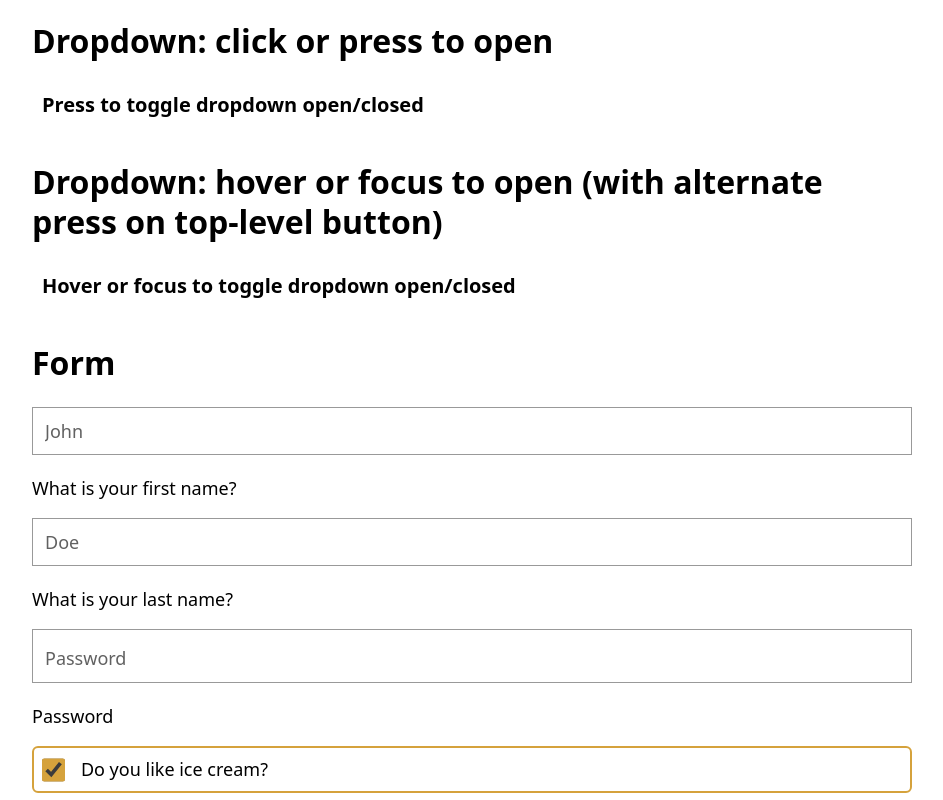
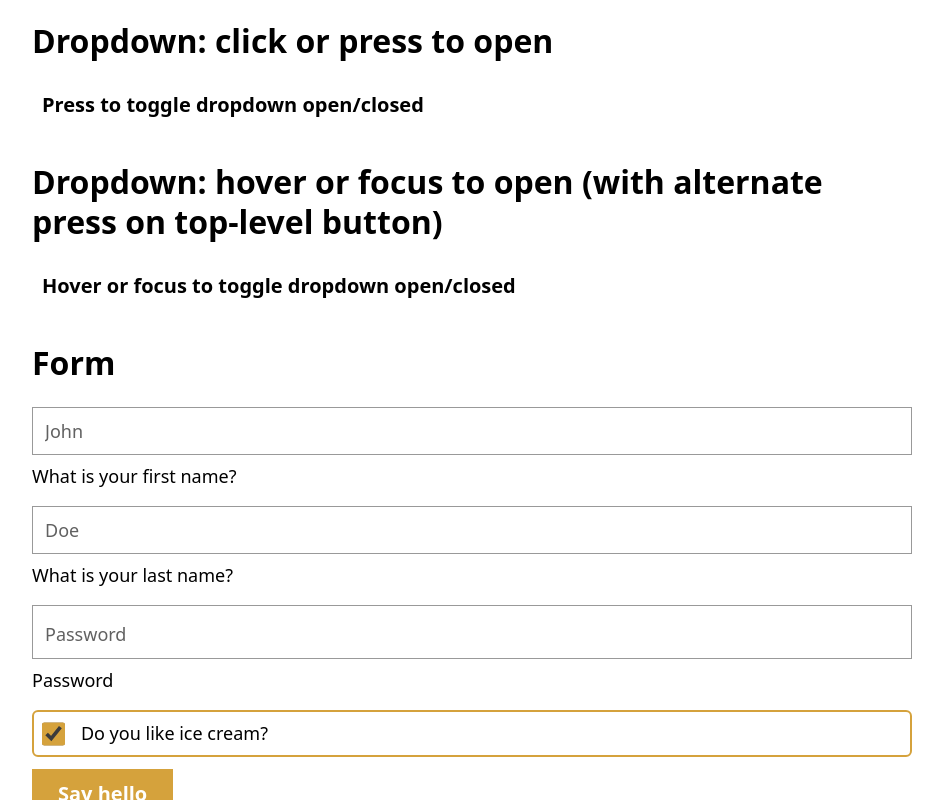
Before and after one commit to Police-Data-Accessibility-Project/design-system, a Vue app: page / in a window 1280 px wide. Shown: the part 3050-3850 px from the top of the page, without its empty margins (168-1111 px from the left). Built offline with nearby package versions, Linux system fonts and the light colour scheme.

Commit message:
fix: preserve form input values on custom form validation (#91)
resolves #58

```diff
--- a/src/components/Form/PdapForm.vue
+++ b/src/components/Form/PdapForm.vue
@@ -1,11 +1,5 @@
 <template>
-	<form
-		:id="id"
-		:name="name"
-		class="pdap-form"
-		@change="change"
-		@submit.prevent="submit($event)"
-	>
+	<form :id="id" :name="name" class="pdap-form" @submit.prevent="submit">
 		<div
 			v-if="typeof errorMessage === 'string'"
 			class="pdap-form-error-message"
@@ -23,7 +17,7 @@
 					: ''
 			"
 			:value="values[field.name]"
-			@change="updateForm(field.name, $event)"
+			@input="updateForm(field, $event)"
 		/>
 		<slot />
 	</form>
@@ -42,11 +36,12 @@ import { createRule } from '../../utils/vuelidate';
 
 // Types
 import { PdapFormProps } from './types';
-import { PdapInputTypes } from '../Input/types';
+import { PdapInputProps, PdapInputTypes } from '../Input/types';
 
 // Props
 const props = withDefaults(defineProps<PdapFormProps>(), {
 	error: null,
+	resetOn: 'submit',
 });
 
 // Emits
@@ -97,16 +92,20 @@ const v$ = useVuelidate(rules, values, { $autoDirty: false, $lazy: true });
 const errorMessage = ref(props.error);
 
 // Handlers
-function updateForm(fieldName: string, event: Event) {
+function updateForm(field: PdapInputProps, event: Event) {
 	const target = event.target as HTMLInputElement;
-	const update =
-		target.type === PdapInputTypes.CHECKBOX &&
-		typeof target.checked === 'boolean'
-			? target.checked.toString()
-			: target.value;
 
-	values.value[fieldName] = update;
-	change();
+	const update = (() => {
+		switch (field.type) {
+			case PdapInputTypes.CHECKBOX:
+				return target.checked ? 'true' : 'false';
+			default:
+				return target.value;
+		}
+	})();
+
+	values.value[field.name] = update;
+	emit('change', values.value);
 }
 
 // Effects
@@ -119,43 +118,32 @@ watchEffect(() => {
 		errorMessage.value = 'Please update this form to correct the errors';
 });
 
-// Effect - Debug logger - following comment ignores in coverage report
-/* c8 ignore next 12 */
 watchEffect(() => {
-	if (import.meta.env.MODE === 'development') {
-		console.debug(`PdapForm ${props.name}\n`, {
-			errorMessage: errorMessage.value,
-			props,
-			values,
-			vuelidate: {
-				rules,
-				v$,
-			},
-		});
+	if (props.resetOn && props.resetOn !== 'submit') {
+		resetForm();
 	}
 });
 
-function change() {
-	emit('change', { ...values.value });
+/**
+ * Reset vuelidate and wipe values state
+ */
+function resetForm() {
+	v$.value.$reset();
+	values.value = Object.entries(values).reduce((acc, [key]) => {
+		return { ...acc, [key]: '' };
+	}, {});
 }
 
-async function submit(event: Event) {
+async function submit() {
 	// Check form submission
 	const isValidSubmission = await v$.value.$validate();
 	if (isValidSubmission) {
 		// Emit submit event (spread to new object to create new object, this allows us to reset `values` without messing with the data returned)
 		emit('submit', { ...values.value });
-		// Reset vuelidate and form
-		v$.value.$reset();
-		const form = <HTMLFormElement>event.target;
-		form.reset();
 
-		// Wipe values state
-		values.value = Object.entries(values).reduce((acc, [key]) => {
-			return { ...acc, [key]: '' };
-		}, {});
-
-		return;
+		if (props.resetOn === 'submit') {
+			resetForm();
+		}
 	}
 }
 </script>
--- a/src/components/Form/types.ts
+++ b/src/components/Form/types.ts
@@ -35,4 +35,5 @@ export interface PdapFormProps {
 	id: string;
 	name: string;
 	schema: PdapFormSchema;
+	resetOn?: 'submit' | boolean;
 }
--- a/src/components/Header/PdapHeader.vue
+++ b/src/components/Header/PdapHeader.vue
@@ -37,7 +37,6 @@ const navLogoLinkIsPath = props.logoImageAnchorPath.startsWith('/');
 
 // Lifecycle methods
 onMounted(() => {
-	console.debug('on mounted');
 	getHeightAndSetToCSSVar();
 	window.addEventListener('resize', getHeightAndSetToCSSVar);
 });
--- a/src/components/Input/Checkbox/InputCheckbox.vue
+++ b/src/components/Input/Checkbox/InputCheckbox.vue
@@ -7,7 +7,7 @@
 		class="pdap-input-checkbox"
 		type="checkbox"
 		v-bind="$attrs"
-		@change="change"
+		@input="input"
 	/>
 </template>
 
@@ -18,10 +18,10 @@ defineProps<PdapInputCheckboxProps>();
 
 // Emits
 const emit = defineEmits<{
-	(event: 'change', val: Event): void;
+	(event: 'input', val: Event): void;
 }>();
 
-const change = (event: Event) => {
-	emit('change', event);
+const input = (event: Event) => {
+	emit('input', event);
 };
 </script>
--- a/src/components/Input/PdapInput.vue
+++ b/src/components/Input/PdapInput.vue
@@ -49,7 +49,7 @@ const errorMessageId = computed(() => `pdap-${props.name}-input-error`);
 @layer components {
 	/* General input styles  */
 	.pdap-input {
-		@apply h-[max-content] gap-4 leading-normal mb-3 w-full flex flex-col;
+		@apply h-[max-content] gap-1 leading-normal mb-3 w-full flex flex-col;
 	}
 
 	.pdap-input input {
@@ -78,7 +78,7 @@ const errorMessageId = computed(() => `pdap-${props.name}-input-error`);
 	}
 
 	.pdap-input-error label {
-		@apply justify-start text-sm;
+		@apply justify-start;
 	}
 
 	.pdap-input-error input {
--- a/src/components/Input/Text/InputText.vue
+++ b/src/components/Input/Text/InputText.vue
@@ -6,7 +6,6 @@
 		:placeholder="placeholder"
 		:value="value"
 		v-bind="$attrs"
-		@change="change"
 		@input="input"
 	/>
 </template>
@@ -18,13 +17,8 @@ defineProps<PdapInputTextProps>();
 
 // Emits
 const emit = defineEmits<{
-	(event: 'change', val: Event): void;
 	(event: 'input', val: Event): void;
 }>();
-
-const change = (event: Event) => {
-	emit('change', event);
-};
 
 const input = (event: Event) => {
 	emit('input', event);
--- a/src/demo/pages/ComponentDemo.vue
+++ b/src/demo/pages/ComponentDemo.vue
@@ -41,7 +41,7 @@
 			<div>
 				<h4>Or this:</h4>
 				<div
-					class="loading-shimmer h-48 bg-brand-gold flex flex-col justify-center items-center"
+					class="loading-shimmer h-48 bg-brand-gold flex flex-col justify-center items-center text-neutral-50"
 				>
 					<Spinner :show="true" text="Hello from the loading div" />
 				</div>
@@ -239,6 +239,7 @@ import { PdapDropdownTriggerType } from '../../components/Dropdown/types';
 
 const mockFormSchema = [
 	{
+		autocomplete: 'given-name',
 		id: 'first-name',
 		name: 'firstName',
 		label: 'What is your first name?',
@@ -252,6 +253,7 @@ const mockFormSchema = [
 		},
 	},
 	{
+		autocomplete: 'family-name',
 		id: 'last-name',
 		name: 'lastName',
 		label: 'What is your last name?',
@@ -339,7 +341,7 @@ function submit(values: Record<'firstName' | 'lastName' | 'iceCream', string>) {
 }
 
 function change(values: Record<'firstName' | 'lastName' | 'iceCream', string>) {
-	console.log('onChange', { values });
+	console.debug('onChange', { values });
 }
 
 onMounted(updateLoadingText);
--- /dev/null
+++ b/src/demo/pages/SignupFormDemo.vue
@@ -0,0 +1,114 @@
+<template>
+	<main>
+		<Form
+			id="bar"
+			:error="error"
+			:schema="SCHEMA"
+			:reset-on="reset"
+			name="foo"
+			@submit="onSubmit"
+			@change="handleChange"
+		>
+			<Button type="submit">Submit</Button>
+		</Form>
+	</main>
+</template>
+
+<script setup lang="ts">
+import { PdapInputTypes } from '../../components/Input/types';
+import { Button, Form } from '../../components';
+import { ref } from 'vue';
+
+// Constants
+const SCHEMA = [
+	{
+		autocomplete: 'home email',
+		'data-test': 'email',
+		id: 'email',
+		name: 'email',
+		label: 'Email',
+		type: PdapInputTypes.TEXT,
+		placeholder: 'Your email address',
+		value: '',
+		validators: {
+			email: {
+				message: 'Please provide your email address',
+				value: true,
+			},
+		},
+	},
+	{
+		autocomplete: 'current-password',
+		'data-test': 'password',
+		id: 'password',
+		name: 'password',
+		label: 'Password',
+		type: PdapInputTypes.PASSWORD,
+		placeholder: 'Your password',
+		value: '',
+		validators: {
+			password: {
+				message: 'Please provide a valid password',
+				value: true,
+			},
+		},
+	},
+	{
+		autocomplete: 'current-password',
+		'data-test': 'confirm-password',
+		id: 'confirmPassword',
+		name: 'confirmPassword',
+		label: 'Confirm Password',
+		type: PdapInputTypes.PASSWORD,
+		placeholder: 'Confirm your password',
+		value: '',
+		validators: {
+			password: {
+				message: 'Please confirm your valid password',
+				value: true,
+			},
+		},
+	},
+];
+
+const error = ref<undefined | string>(undefined);
+const reset = ref(false);
+
+/**
+ * When signing up: handles clearing pw-match form errors on change if they exist
+ */
+function handleChange(formValues: Record<string, string>) {
+	if (error.value) {
+		handlePasswordValidation(formValues);
+	}
+}
+
+/**
+ * When signing up: validates that passwords match
+ * @returns {boolean} `false` if passwords do not match, `true` if they do
+ */
+function handlePasswordValidation(formValues: Record<string, string>) {
+	if (formValues.password !== formValues.confirmPassword) {
+		if (!error.value) {
+			error.value = 'Passwords do not match, please try again.';
+		}
+		return false;
+	} else {
+		error.value = undefined;
+		return true;
+	}
+}
+
+/**
+ * Logs user in or signs user up
+ */
+function onSubmit(formValues: Record<string, string>) {
+	if (!handlePasswordValidation(formValues)) {
+		reset.value = false;
+		return;
+	} else {
+		reset.value = true;
+		console.debug({ formValues });
+	}
+}
+</script>
--- a/src/demo/router.js
+++ b/src/demo/router.js
@@ -1,5 +1,6 @@
 import { createRouter, createWebHistory } from 'vue-router';
 import ComponentDemo from './pages/ComponentDemo.vue';
+import SignupFormDemo from './pages/SignupFormDemo.vue';
 
 const routes = [
 	{
@@ -40,6 +41,11 @@ const routes = [
 			},
 		],
 	},
+	{
+		path: '/sign-up-demo',
+		component: SignupFormDemo,
+		name: 'Login Demo',
+	},
 ];
 
 const router = createRouter({
```
Also changed, not shown: src/components/Form/README.md, 1 other file (tests, documents, lock files or other folders).
